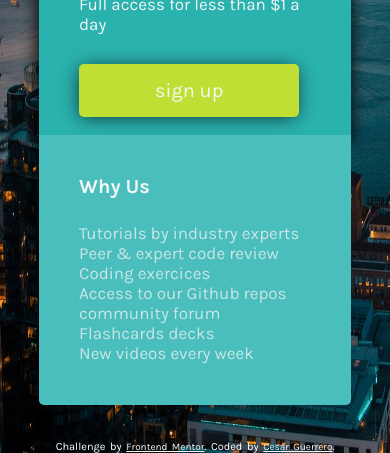
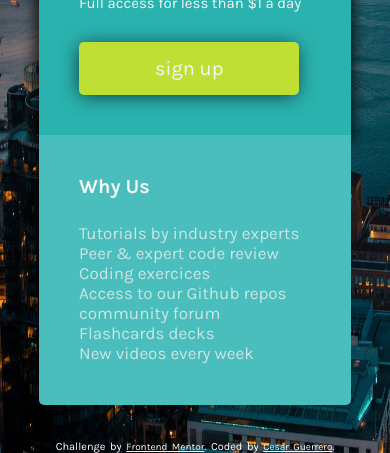
Before and after one commit to cesar-guerrero84/single-price-desafio-frontend, a plain HTML site: page index.html in a window 390 px wide. Shown: the part 524-977 px from the top of the page. Drawn offline with Linux system fonts and the light colour scheme.

Commit message:
ultimando detalles en responsive design

```diff
--- a/style.css
+++ b/style.css
@@ -112,7 +112,7 @@ section{
     align-content: center;
 }
 .suscription p{
-    font-size: 17px;
+    font-size: 15px;
     margin-bottom: 25px;
 }
 /* why div */
@@ -150,6 +150,9 @@ footer{
     section{
         width: 60%;
     }
+    .suscription p{
+        font-size: 15px;
+    }
 }
 
 @media screen and (max-width:768px){
@@ -158,6 +161,9 @@ footer{
     }
     section{
         width: 80%;
+    }
+    .suscription p{
+        font-size: 15px;
     }
 }
 
```
